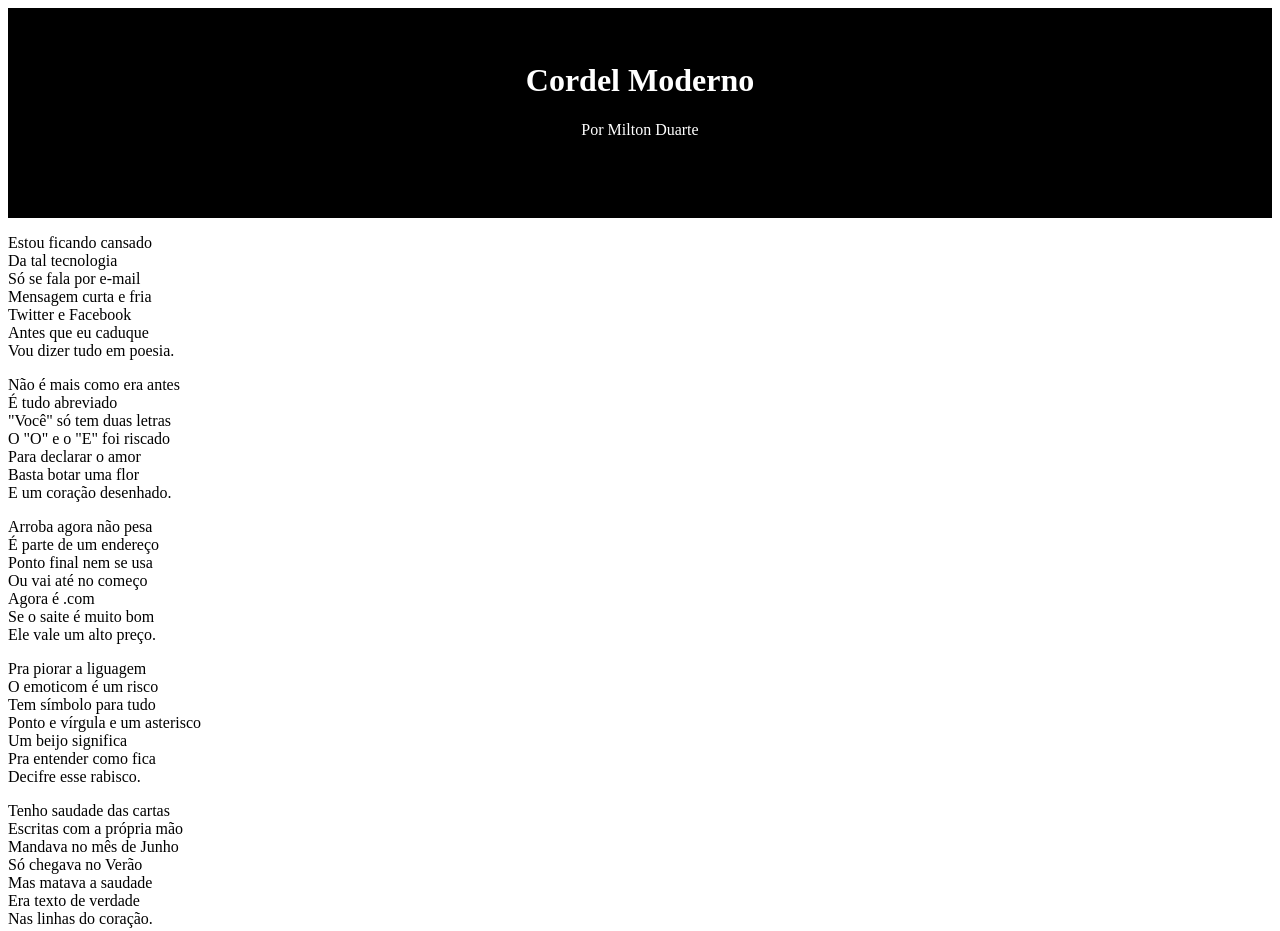
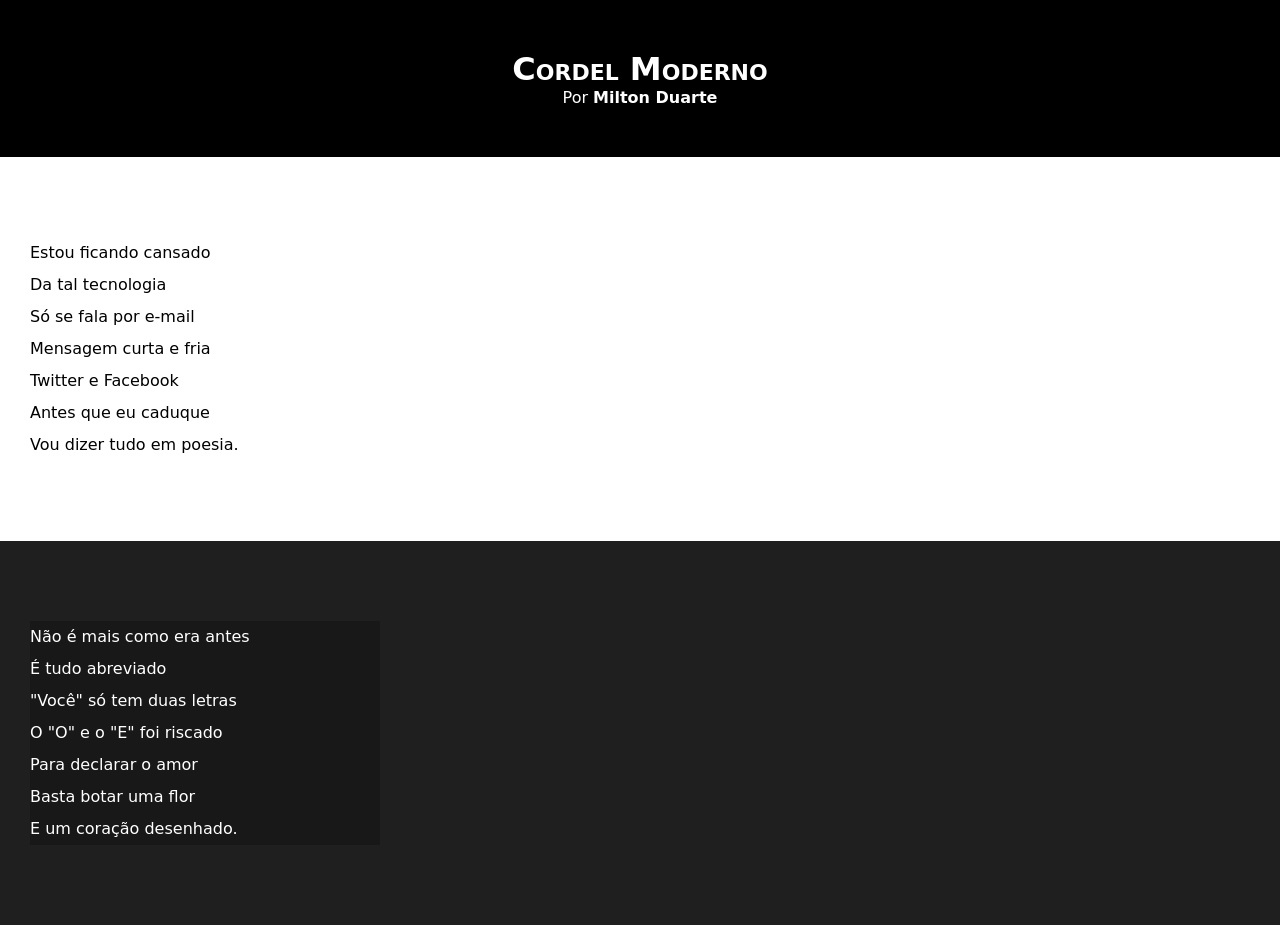
Before and after one commit to joaomorita/HTML-CSS, a plain HTML site: page Exercicios/projeto-cordel/index.html in a window 1280 px wide. Shown: the top 931 px of the page. Drawn offline with Linux system fonts and the light colour scheme.

Commit message:
atualização projeto cordel

```diff
--- a/Exercicios/projeto-cordel/index.html
+++ b/Exercicios/projeto-cordel/index.html
@@ -4,7 +4,7 @@
     <meta charset="UTF-8">
     <meta http-equiv="X-UA-Compatible" content="IE=edge">
     <meta name="viewport" content="width=device-width, initial-scale=1.0">
-    <title>Projeto Cordel</title>
+    <title>Cordel Moderno</title>
     <link rel="stylesheet" href="style/style.css">
 </head>
 <body>
@@ -13,7 +13,7 @@
         <p>Por <a href="https://www.recantodasletras.com.br/poesias/3186743" target="_blank">Milton Duarte</a></p>
     </header>
     <main>
-        <section>
+        <section class="normal">
             <p>
                 Estou ficando cansado<br>
                 Da tal tecnologia<br>
@@ -24,7 +24,7 @@
                 Vou dizer tudo em poesia.
             </p>
         </section>
-        <section>
+        <section class="imagem">
             <p>
                 Não é mais como era antes<br>
                 É tudo abreviado<br>
@@ -35,7 +35,7 @@
                 E um coração desenhado.
             </p>
         </section>
-        <section>
+        <section class="normal">
             <p>
                 Arroba agora não pesa<br>
                 É parte de um endereço<br>
@@ -49,13 +49,13 @@
                 Pra piorar a liguagem<br>
                 O emoticom é um risco<br>
                 Tem símbolo para tudo<br>
-                Ponto e vírgula e um asterisco<br>
+                Ponto e vírgula e umasterisco<br>
                 Um beijo significa<br>
                 Pra entender como fica<br>
                 Decifre esse rabisco.
             </p>
         </section>
-        <section>
+        <section class="imagem">
             <p>
                 Tenho saudade das cartas<br>
                 Escritas com a própria mão<br>
@@ -66,7 +66,7 @@
                 Nas linhas do coração.
             </p>
         </section>
-        <section>
+        <section class="normal">
             <p>
                 Agora, escrevo e envio<br>
                 Chegando na mesma hora<br>
@@ -88,7 +88,7 @@
         </section>
     </main>
     <footer>
-
+        <p>Site criado por <a href="https://gustavoguanabara.github.io/" target="_blank">Gustavo Guanabara</a> para o <a href="https://cursoemvideo.com" target="_blank">Curso em Vídeo.</a></p>
     </footer>
 </body>
 </html>
--- a/Exercicios/projeto-cordel/style/style.css
+++ b/Exercicios/projeto-cordel/style/style.css
@@ -1,26 +1,74 @@
 @charset "UFT-8";
+
+* {
+    margin: 0px;
+    padding: 0px;
+}
+
+
+@import url('https://fonts.googleapis.com/css2?family=Passion+One&family=Sriracha&display=swap');
+
+html, body {
+    min-height: 100vh;
+    background-color: darkgray;
+}
+
 
 header {
     background-color: black;
-    background-size: 100% 100%;
-    min-height: 150px;
-    padding: 30px;
-
-}
-
-header h1 {
-    color: white;
-    text-align: center;
-    margin-top: 2%;
-}
-
-header p {
     color: white;
     text-align: center;
 }
 
-header a {
+header > h1 {
+    padding-top: 50px;
+    font-variant: small-caps;
+    font-family: 'Passion One', cursive;
+}
+
+header > p {
+    padding-bottom: 50px;
+    font-family: 'Sriracha', cursive;
+}
+
+a {
+    color: white;
     text-decoration: none;
+    font-weight: bolder;
+    transition: 0.1s;
+}
+
+section {
+    padding-top: 10vh;
+    padding-bottom: 10vh;
+    line-height: 2em;
+    padding-left: 30px;
+    font-family: 'Sriracha', cursive;
+}
+
+section.normal {
+    background-color: white;
+    color: black;
+}
+
+section.imagem {
+    background-color: rgb(31, 31, 31);
     color: white;
+}
+
+section.imagem > p {
+    width: 350px;
+    background-color: rgba(0, 0, 0, 0.24);
 
 }
+
+a:hover {
+    text-decoration: underline;
+}
+
+footer {
+    background-color: black;
+    text-align: center;
+    color: white;
+    padding: 10px;
+}
```
